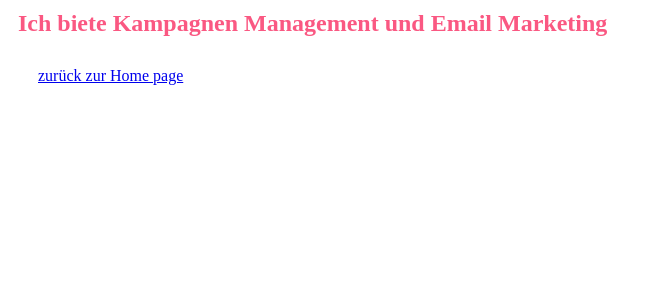
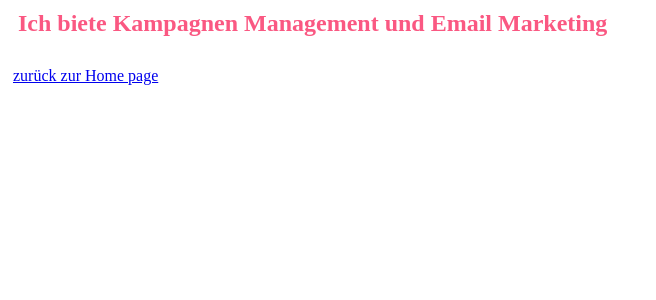
Before and after one commit to Lena231189/Lena231189.github.io, a Jekyll site: the page built from Lebenslauf.html, in a window 1280 px wide. Shown: the top 300 px of the page, without its empty margins (0-656 px from the left). Built offline with Jekyll 4.4.1, drawn with Linux system fonts in a browser that asks for light colours.

Commit message:
Update style.css

```diff
--- a/css/style.css
+++ b/css/style.css
@@ -21,5 +21,5 @@ h3 {
 
 p {
     color: #8A0808;
-    margin: 30px;
+    margin: 30px 5px;
 }
```
